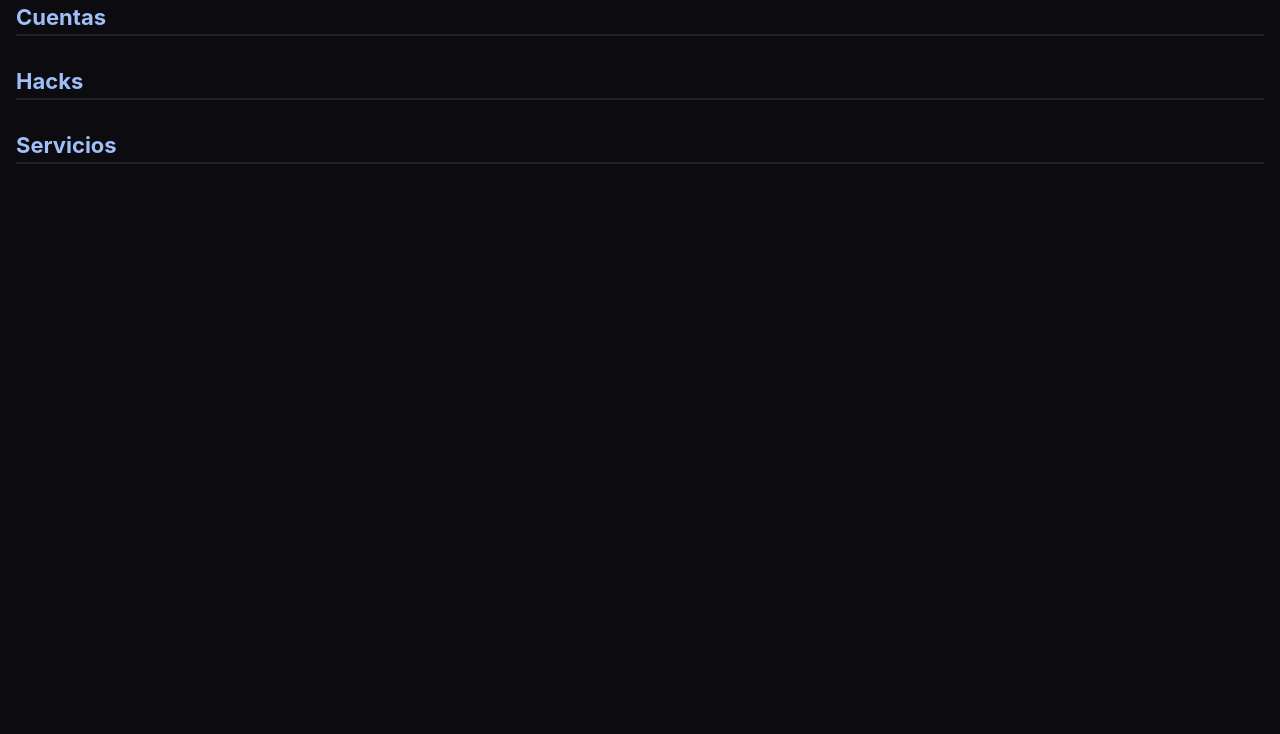
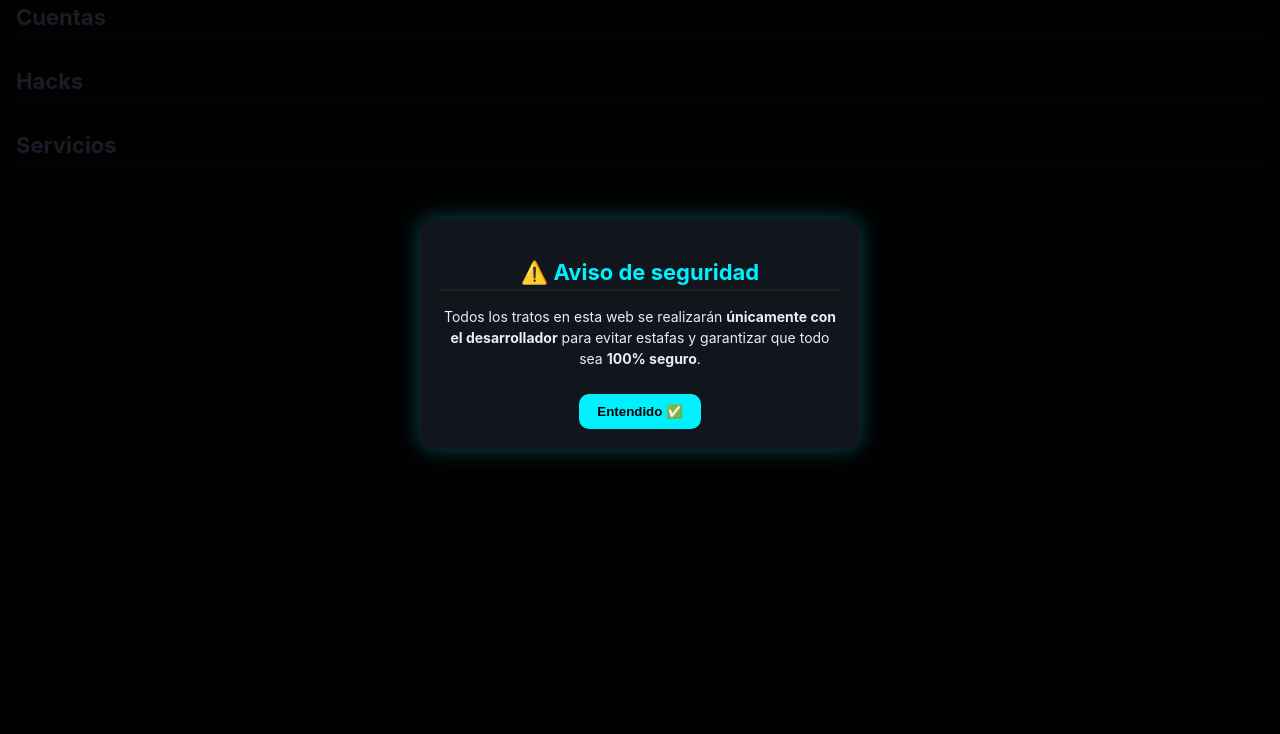
Before and after one commit to sevastiancastro92-arch/Storeacoun, a plain HTML site: page index.html in a window 1280 px wide. Shown: the part 66-800 px from the top of the page. Drawn offline with Linux system fonts and the light colour scheme; no server answers.

Commit message:
Update index.html

```diff
--- a/index.html
+++ b/index.html
@@ -3,7 +3,7 @@
 <head>
   <meta charset="utf-8" />
   <meta name="viewport" content="width=device-width,initial-scale=1" />
-  <title>LUCK STORE</title>
+  <title>🔥LUCK STORE🔥</title>
   <style>
     body{margin:0;background:#0b0b10;color:#e6eef6;font-family:Inter,Arial,sans-serif;padding:16px;}
     h1{margin:0 0 20px;font-size:28px;text-align:center}
@@ -18,10 +18,16 @@
     .btn{display:inline-block;padding:8px 12px;border-radius:10px;border:2px solid #00f0ff;background:#000;color:#fff;cursor:pointer;font-size:14px;font-weight:600;margin-top:6px;text-decoration:none}
     ul{list-style:none;padding:0;margin:6px 0}
     ul li{font-size:13px;color:#a7ffb8}
+
+    /* Animaciones modal */
+    @keyframes fadeIn { from { opacity:0; } to { opacity:1; } }
+    @keyframes zoomIn { from { transform:scale(0.8); opacity:0.6; } to { transform:scale(1); opacity:1; } }
+    @keyframes fadeOut { from { opacity:1; } to { opacity:0; } }
+    @keyframes zoomOut { from { transform:scale(1); opacity:1; } to { transform:scale(0.8); opacity:0; } }
   </style>
 </head>
 <body>
-  <h1>LUCK STORE</h1>
+  <h1>🔥LUCK STORE🔥</h1>
 
   <!-- Sección cuentas -->
   <h2>Cuentas</h2>
@@ -34,6 +40,56 @@
   <!-- Sección servicios -->
   <h2>Servicios</h2>
   <div id="services" class="products"></div>
+
+  <!-- Modal de seguridad -->
+  <div id="securityModal" style="
+    position: fixed;
+    top: 0; left: 0; right: 0; bottom: 0;
+    background: rgba(0,0,0,0.85);
+    display: flex;
+    align-items: center;
+    justify-content: center;
+    z-index: 9999;
+    animation: fadeIn 0.5s ease forwards;
+  ">
+    <div id="securityBox" style="
+      background: #11161c;
+      padding: 20px;
+      border-radius: 14px;
+      max-width: 400px;
+      text-align: center;
+      color: #e6eef6;
+      box-shadow: 0 0 20px rgba(0,255,255,0.3);
+      transform: scale(0.8);
+      animation: zoomIn 0.4s ease forwards;
+    ">
+      <h2 style="color:#00f0ff;">⚠️ Aviso de seguridad</h2>
+      <p style="font-size:14px;line-height:1.5;margin:15px 0;">
+        Todos los tratos en esta web se realizarán <b>únicamente con el desarrollador</b>
+        para evitar estafas y garantizar que todo sea <b>100% seguro</b>.
+      </p>
+      <button onclick="closeModal()" style="
+        background:#00f0ff;
+        color:#000;
+        border:none;
+        padding:10px 18px;
+        border-radius:10px;
+        font-weight:bold;
+        cursor:pointer;
+        margin-top:10px;
+        transition: transform 0.2s ease, background 0.2s ease;
+      " onmouseover="this.style.transform='scale(1.05)'; this.style.background='#0ff9ff';"
+         onmouseout="this.style.transform='scale(1)'; this.style.background='#00f0ff';">
+        Entendido ✅
+      </button>
+    </div>
+  </div>
+
+  <!-- Sonido de notificación -->
+  <audio id="modalSound" preload="auto">
+    <source src="https://actions.google.com/sounds/v1/alarms/beep_short.ogg" type="audio/ogg">
+    <source src="https://actions.google.com/sounds/v1/alarms/beep_short.mp3" type="audio/mpeg">
+  </audio>
 
   <!-- Firebase -->
   <script src="https://www.gstatic.com/firebasejs/9.22.2/firebase-app-compat.js"></script>
@@ -157,6 +213,20 @@
       });
     }
     loadProducts();
+
+    // ---- Modal con sonido y animación de salida ----
+    window.addEventListener("load", () => {
+      const sound = document.getElementById("modalSound");
+      sound.play().catch(()=>{}); // algunos navegadores bloquean autoplay
+    });
+
+    function closeModal(){
+      const modal = document.getElementById("securityModal");
+      const box = document.getElementById("securityBox");
+      modal.style.animation = "fadeOut 0.5s ease forwards";
+      box.style.animation = "zoomOut 0.4s ease forwards";
+      setTimeout(()=>{ modal.style.display="none"; }, 500);
+    }
   </script>
 </body>
 </html>
```
